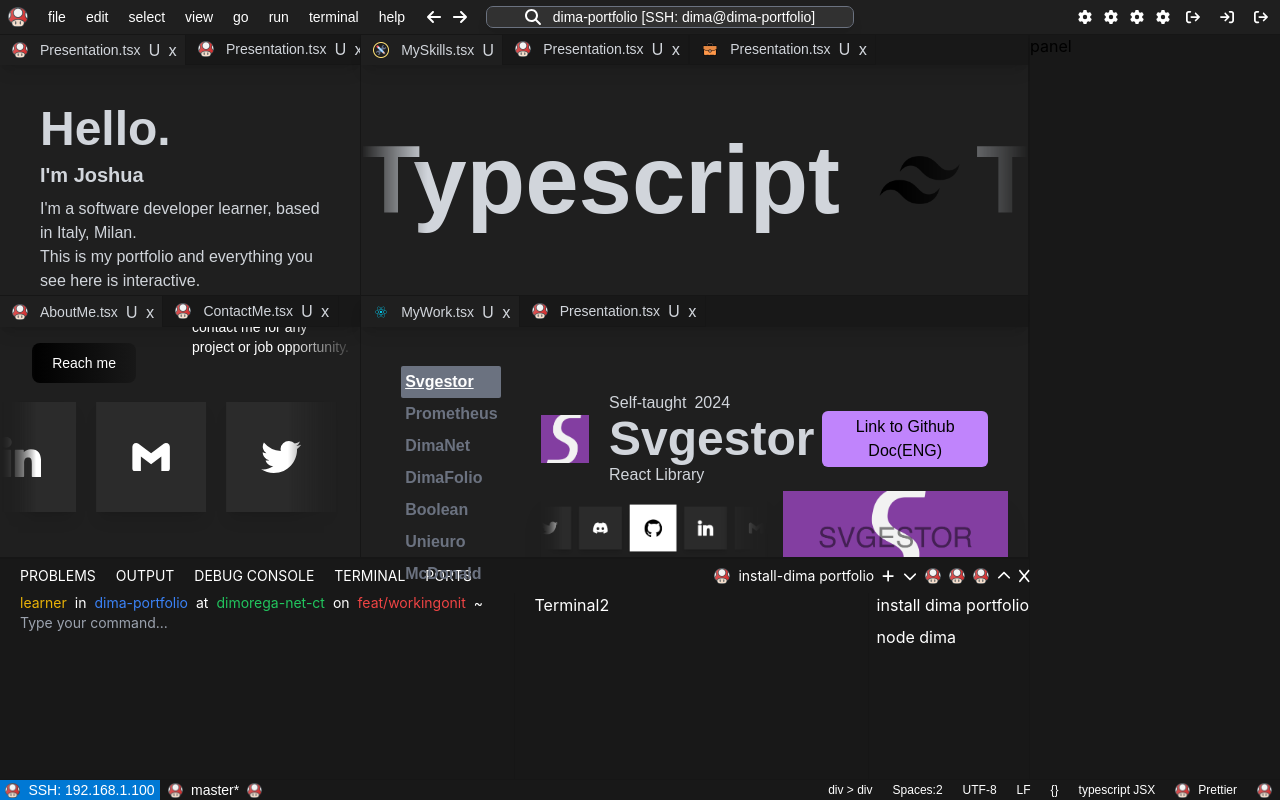
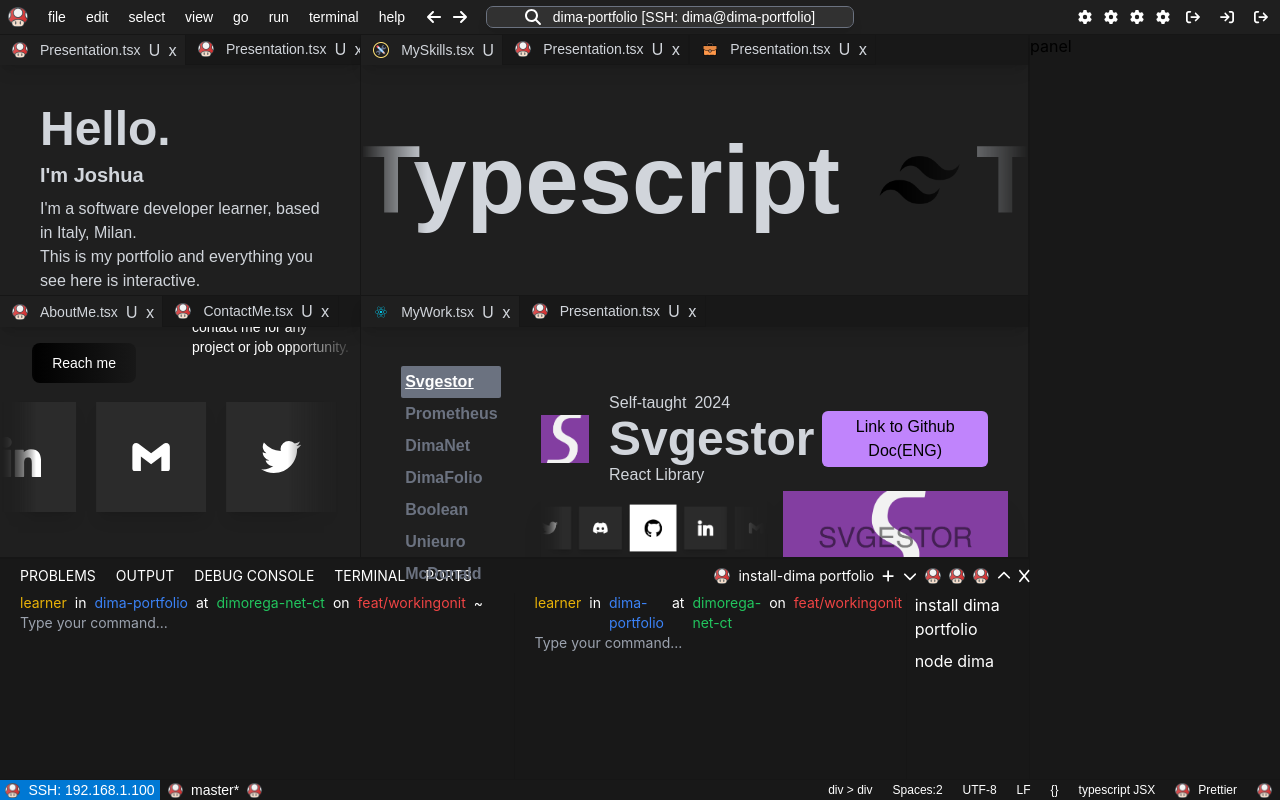
Before and after one commit to MindfulLearner/dima-portfolio, a React (Create React App) app: page / in a window 1280 px wide. Built offline with nearby package versions, Linux system fonts and the light colour scheme.

Commit message:
refactor/terminal1 commands now working

```diff
--- a/src/components/BottomSection/Terminal2.tsx
+++ b/src/components/BottomSection/Terminal2.tsx
@@ -1,7 +1,83 @@
-import React from "react";
+import React, { useRef, useState } from "react";
 
-function Terminal2() {
-  return <div>Terminal2</div>;
+function Terminal1() {
+  // Defining the ref for the command input
+  const commandInputRef = useRef<HTMLInputElement>(null);
+
+  // Define the terminal output state
+  const [terminalOutput, setTerminalOutput] = useState<JSX.Element[]>([]);
+
+
+  /**
+   * Handle the submit of the command input
+   */
+  const handleCommandSubmit = (event: React.FormEvent<HTMLFormElement>) => {
+    event.preventDefault();
+
+    const previousCommand = commandInputRef.current?.value?.trim();
+
+    if (previousCommand) {
+      console.log("you write:", previousCommand);
+
+      const newCommandLine = (
+        <div
+          className=" font-mono text-sm items-center"
+        >
+          <div className="flex gap-2">
+            <div className="text-yellow-500">learner</div>
+            <div className="text-white">in</div>
+            <div className="text-blue-500">dima-portfolio</div>
+            <div className="text-white">at</div>
+            <div className="text-green-500">dimorega-net-ct</div>
+            <div className="text-white">on</div>
+            <div className="text-red-500">feat/workingonit</div>
+            <div className="text-white">~</div>
+          </div>
+          <div className="text-white">{previousCommand}</div>
+        </div>
+      );
+
+      setTerminalOutput((prevOutput) => [...prevOutput, newCommandLine]);
+
+      if (commandInputRef.current) {
+        commandInputRef.current.value = "";
+      }
+    }
+  };
+
+  return (
+    <div className="w-full h-[calc(100%-2px)] overflow-y-auto">
+      <div>
+        {/* Terminal output */}
+        {terminalOutput.map((line, index) => (
+          <div key={index}>{line}</div>
+        ))}
+      </div>
+      {/* Active command input */}
+      <form
+        className=" w-full font-mono text-sm h-textsm"
+        onSubmit={handleCommandSubmit}
+      >
+        <div className="flex gap-2">
+          <div className="text-yellow-500">learner</div>
+          <div className="text-white">in</div>
+          <div className="text-blue-500">dima-portfolio</div>
+          <div className="text-white">at</div>
+          <div className="text-green-500">dimorega-net-ct</div>
+          <div className="text-white">on</div>
+          <div className="text-red-500">feat/workingonit</div>
+          <div className="text-white">~</div>
+        </div>
+        <input
+          type="text"
+          className="bg-transparent outline-none w-full"
+          placeholder="Type your command..."
+          ref={commandInputRef}
+        />
+        <button type="submit" className="hidden"></button>
+      </form>
+    </div>
+  );
 }
 
-export default Terminal2;
+export default Terminal1;
```
